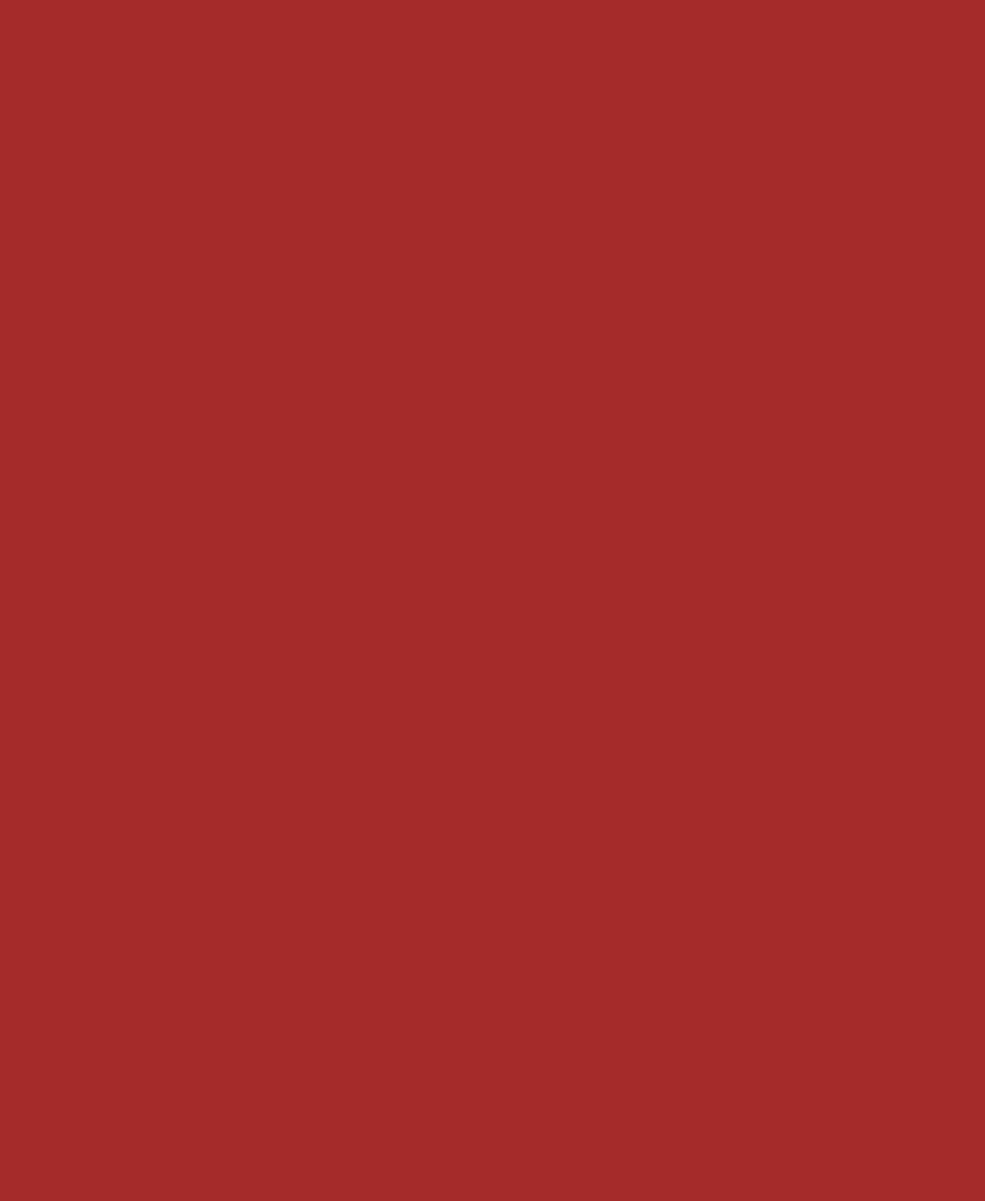
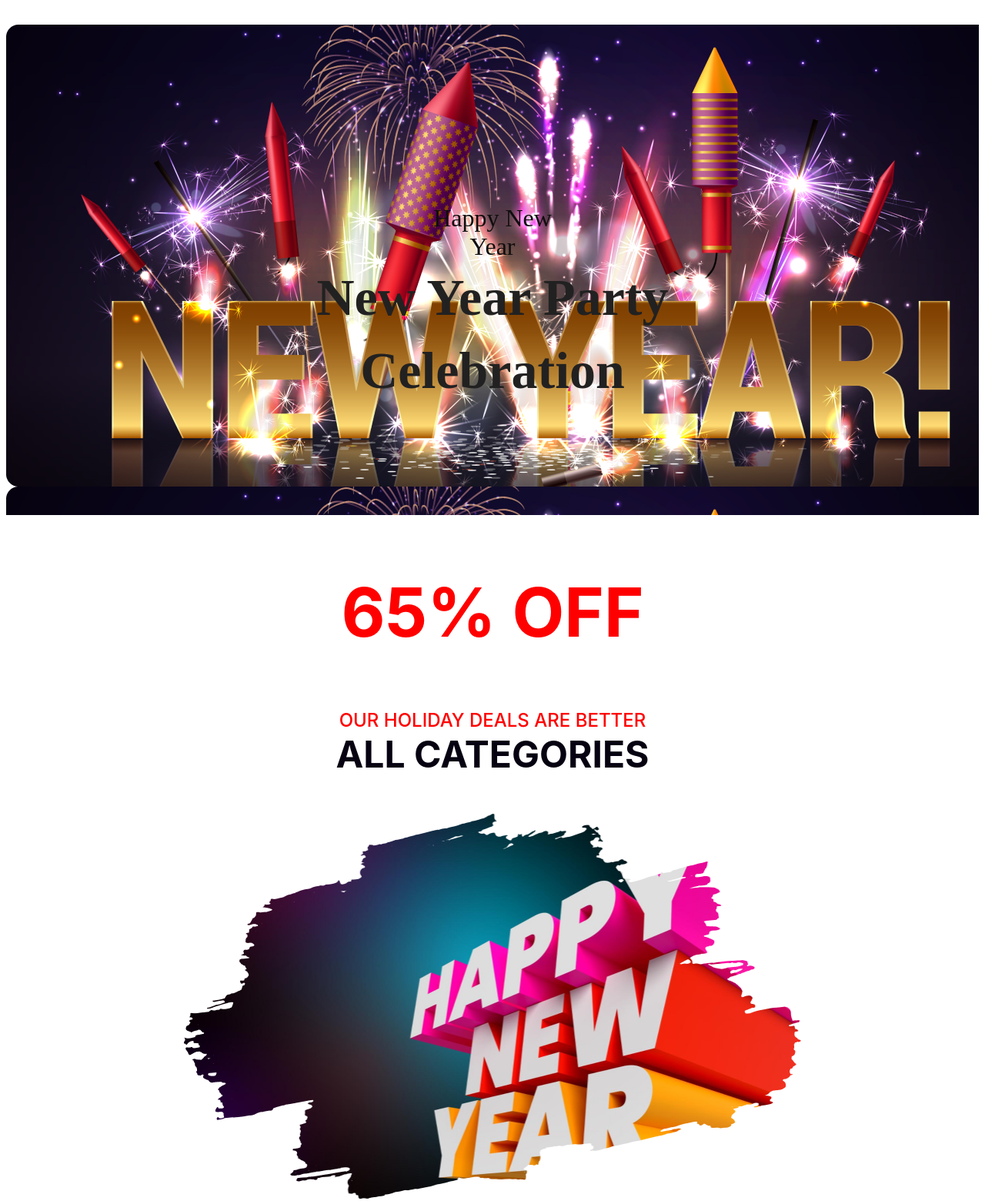
Before and after one commit to hmnoman95/my-first-assignment, a plain HTML site: page index.html in a window 1280 px wide. Shown: the whole page at 77% size. Before the commit the page ends 800 px from the top, so only its background shows below. Drawn offline with Linux system fonts and the light colour scheme.

Commit message:
first work done

```diff
--- a/index.html
+++ b/index.html
@@ -9,7 +9,22 @@
 </head>
 
 <body>
-
+    <section>
+        <div class="container">
+            <div class="banner-image">
+                <p>Happy New Year</p>
+                <h2>New Year Party Celebration</h2>
+            </div>
+        </div>
+    </section>
+    <section>
+        <div class="off">
+            <h2>65% OFF</h2>
+            <p>OUR HOLIDAY DEALS ARE BETTER</p>
+            <h3>ALL CATEGORIES</h3>
+            <img src="./resources/ny-photo.png" alt="">
+        </div>
+    </section>
 </body>
 
 </html>
--- a/style/style.css
+++ b/style/style.css
@@ -1,3 +1,90 @@
-body{
-        background-color: brown;
+@import url('https://fonts.googleapis.com/css2?family=Merriweather:wght@400;700;900&display=swap', 'https://fonts.googleapis.com/css2?family=Inter:wght@400;500;600;700;800;900&family=Merriweather:wght@400;700;900&display=swap');
+
+.container .banner-image {
+    margin: 0 auto;
+    background-image: url('../resources/Banner-image.png');
+    width: 100%;
+    max-width: 1320px;
+    color: hsl(60, 3%, 6%);
+    text-align: center;
+    font-family: Merriweather;
+    font-size: 28px;
+    font-style: normal;
+    font-weight: 400;
 }
+
+.container .banner-image p {
+    margin-bottom: 0;
+    padding-bottom: 0;
+    padding-top: 233px;
+    padding-left: 530px;
+    padding-right: 530px;
+    color: #0f0e0e;
+    text-align: center;
+    font-family: Merriweather;
+    font-size: 32px;
+    font-weight: 400;
+}
+
+.container .banner-image h2 {
+    margin-top: 0;
+    padding-top: 0;
+    padding-bottom: 140px;
+    padding-left: 400px;
+    padding-right: 400px;
+    color: #222121;
+    text-align: center;
+    font-family: Merriweather;
+    font-size: 68px;
+    font-style: normal;
+    font-weight: 900;
+    line-height: 95px;
+    /* 131.944% */
+}
+
+.off {
+    text-align: center;
+}
+
+.off h2 {
+    color: #F00;
+    text-align: center;
+    font-family: Inter;
+    font-size: 88px;
+    font-style: normal;
+    font-weight: 700;
+    line-height: normal;
+}
+
+.off p {
+    color: #F00;
+    text-align: center;
+    font-family: Inter;
+    font-size: 24px;
+    font-style: normal;
+    font-weight: 500;
+    line-height: normal;
+    padding-bottom: 0px;
+    margin-bottom: 0;
+}
+
+.off h3 {
+    color: #070211;
+    text-align: center;
+    font-family: Inter;
+    font-size: 48px;
+    font-style: normal;
+    font-weight: 700;
+    line-height: normal;
+    padding-top: 0px;
+    margin-top: 0;
+}
+
+.off img {
+    width: 802.9px;
+    height: 500px;
+    justify-content: center;
+}
+.off img:hover{
+    border: 1px solid #F00;
+}
```
Also changed, not shown: resources/Banner-image.png (renamed from resources/Banner Image.png), resources/ny-photo.png (renamed from resources/New Year Photo.png).
